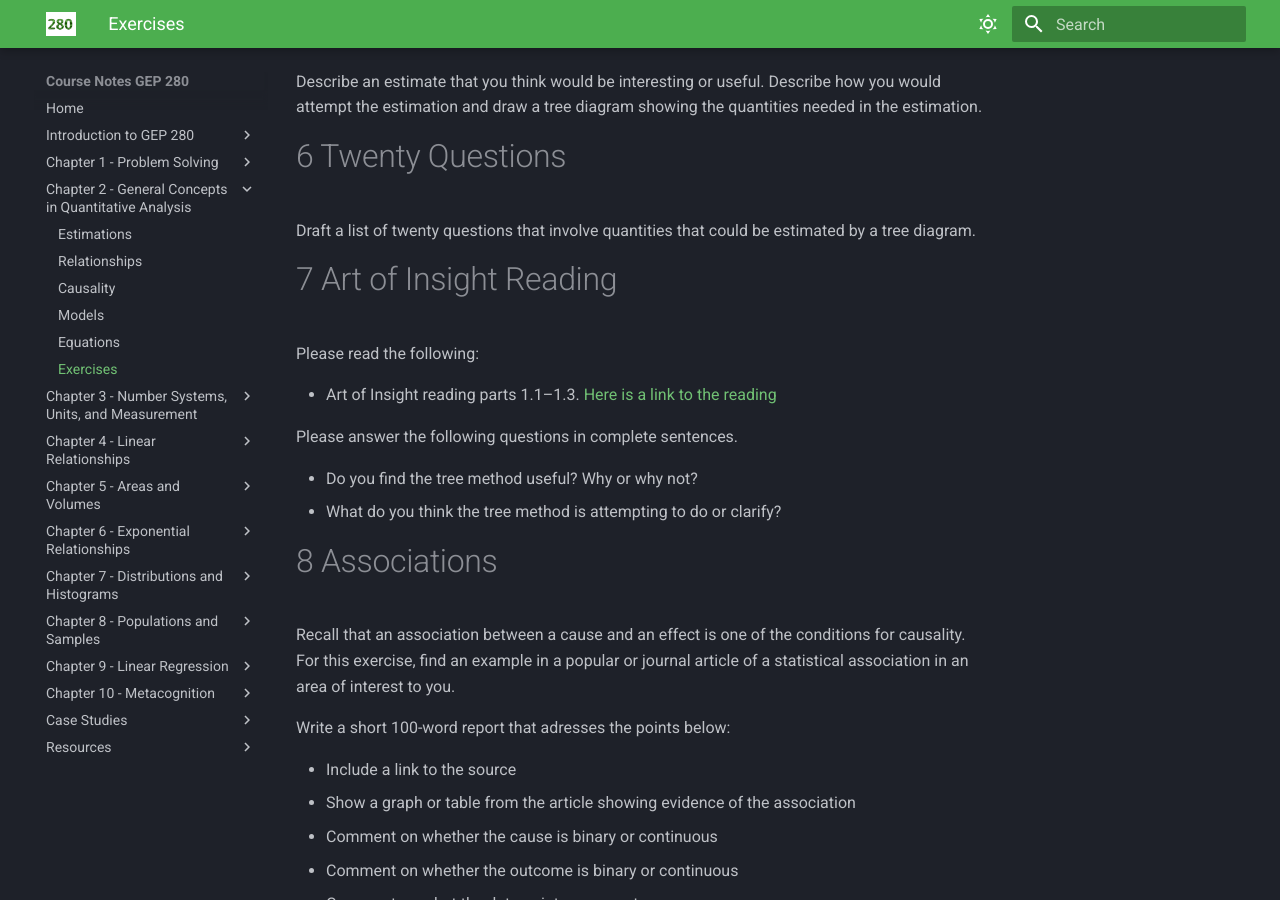
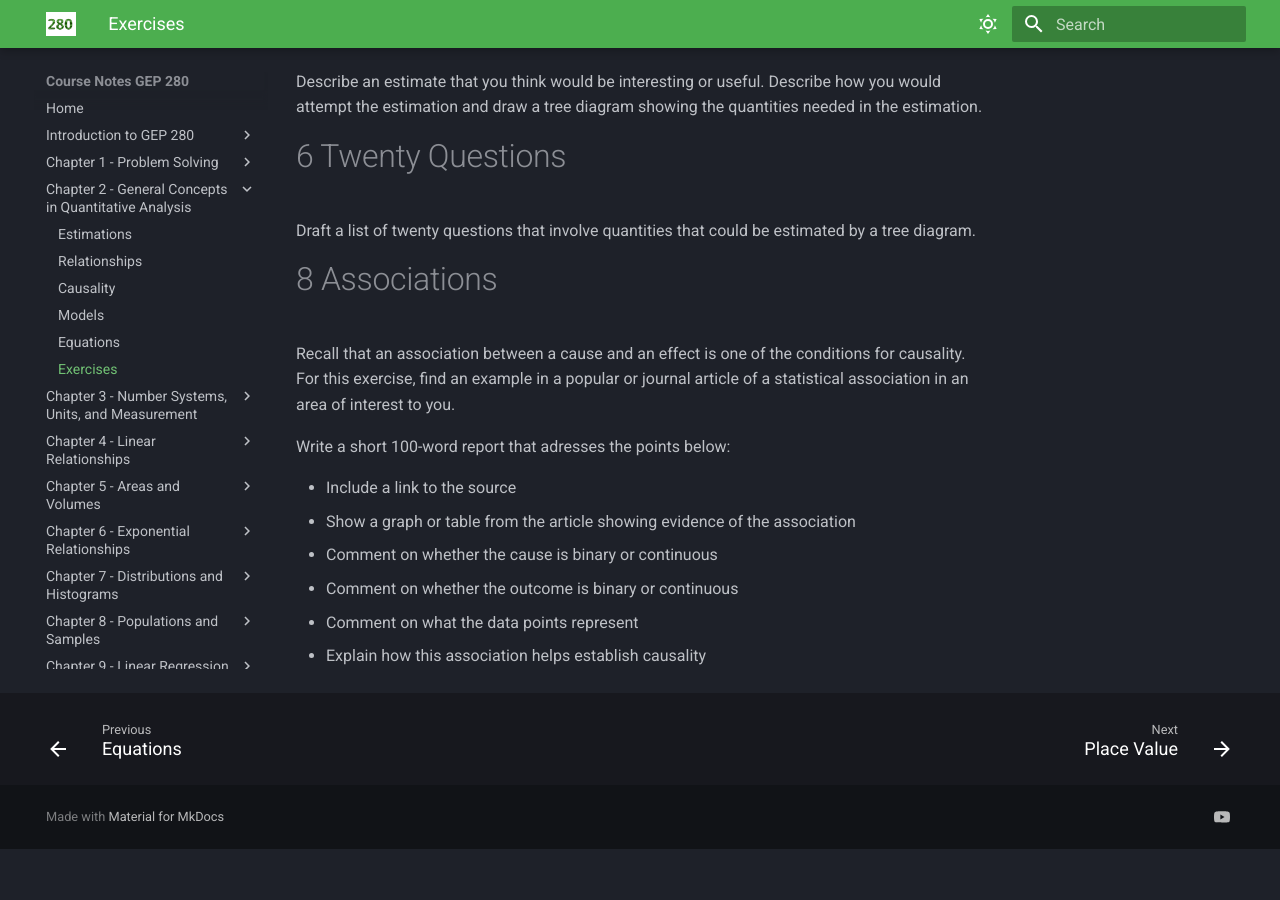
Before and after one commit to wgalbraith/280, an MkDocs documentation site: the page built from docs_student/estimations-exercises.md, in a window 1280 px wide and 900 px high, scrolled down 1189 px. Built offline with MkDocs 1.6.1 and Material for MkDocs 9.7.7, drawn with Linux system fonts in a browser that asks for light colours; nearby versions of some CDN libraries; some web fonts are replaced; library files that are not in the unit come from our copies; after the commit the page ends 2038 px from its top, so only the background shows below that.

Commit message:
Update estimations-exercises.md

```diff
--- a/docs_student/estimations-exercises.md
+++ b/docs_student/estimations-exercises.md
@@ -25,7 +25,6 @@ campus-wide event for lunch today.</p>
 </ul>
 <!-- The caterer only provides the following options.
 Which one of these options would you choose and why?
-
 a) 2,000 tacos
 b) 5,000 tacos
 c) 10,000 tacos
@@ -50,22 +49,7 @@ showing the quantities needed in the estimation.</p>
 <h1 id="twenty-questions">6 Twenty Questions</h1>
 <p>Draft a list of twenty questions that involve quantities that could be estimated by a tree diagram.
 </p>
-<h1 id="art-of-insight-reading">7 Art of Insight Reading</h1>
-<p>Please read the following:</p>
-<ul>
-  <li>
-    Art of Insight reading parts 1.1–1.3.
-    <a href="https://www.dropbox.com/s/e5n71s1euqz4m04/Mahajan-01.pdf?dl=0">
-      Here is a link to the reading
-    </a>
-  </li>
-</ul>
-<p>Please answer the following questions in complete sentences.</p>
-<ul>
-<li>Do you find the tree method useful? Why or why not?</li>
-<li>What do you think the tree method is attempting to do or
-clarify?</li>
-</ul>
+
 <h1 id="associations">8 Associations</h1>
 <p>Recall that an association between a cause and an effect is one of
 the conditions for causality. For this exercise, find an example in a
```
